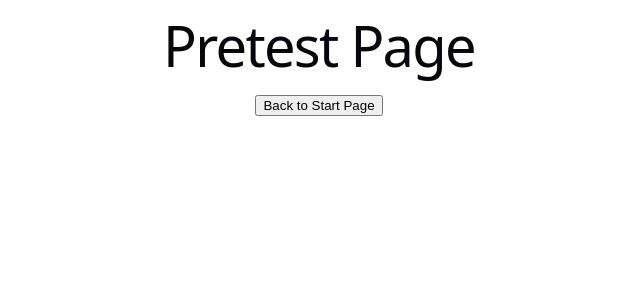
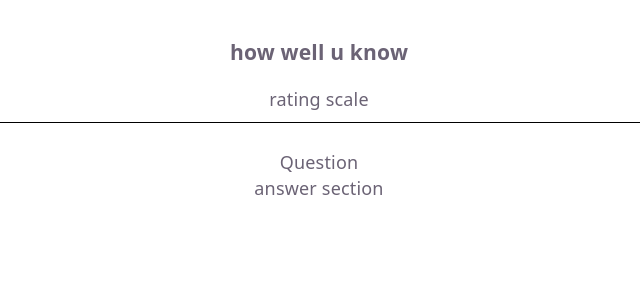
Before and after one commit to kjdove/cisc449-its, a React (Vite) app: page / in a window 1280 px wide. Both pictures are taken after a click on the button "Take Pretest". Shown: the top 300 px of the page, without its empty margins (321-961 px from the left). Built offline with nearby package versions, Linux system fonts and the light colour scheme.

Commit message:
planning comments, question files created

```diff
--- /dev/null
+++ b/src/PretestPage.css
@@ -0,0 +1,9 @@
+/*Pretest top*/
+
+/*Pretest bottom*/
+
+/*break*/
+.pretest-top {
+    padding: 10px;
+    border-bottom: 1px solid black;
+}
--- a/src/PretestPage.tsx
+++ b/src/PretestPage.tsx
@@ -1,13 +1,30 @@
 import type { JSX } from "react";
-import {useNavigate} from 'react-router-dom';
+import "./PretestPage.css";
+// import {useNavigate} from 'react-router-dom';
 
 export function Pretest(): JSX.Element {
-    const navigate = useNavigate();
+    // const navigate = useNavigate();
 
+    //navigate to a sub page for pretest for each question, submit go to next page
+    //also on submit, save user's answer and rating
+
+    //on submit helper function
+
+    //CHANGE CLASS NAMES
     return (
         <div className="pretest-page">
-            <h1>Pretest Page</h1>
-            <button onClick={() => navigate('/')}>Back to Start Page</button>
+            <div className="pretest-top">
+                <h3>how well u know</h3>
+                <p>rating scale</p>
+            </div>
+            <br/>
+            <div className="pretest-bottom">
+                <p>Question</p>
+                <p>answer section</p>
+                {/**next question button, when third question submit button */}
+            </div>
+
+
         </div>
     );
 }
--- a/src/index.css
+++ b/src/index.css
@@ -62,9 +62,9 @@
   box-sizing: border-box;
 }
 
-body {
+/* body {
   margin: 0;
-}
+} */
 
 h1,
 h2 {
```
Also changed, not shown: src/M1Questions.ts (added), src/M2Questions.ts (added), src/M3Questions.ts (added), src/PreQuestions.ts (added).
